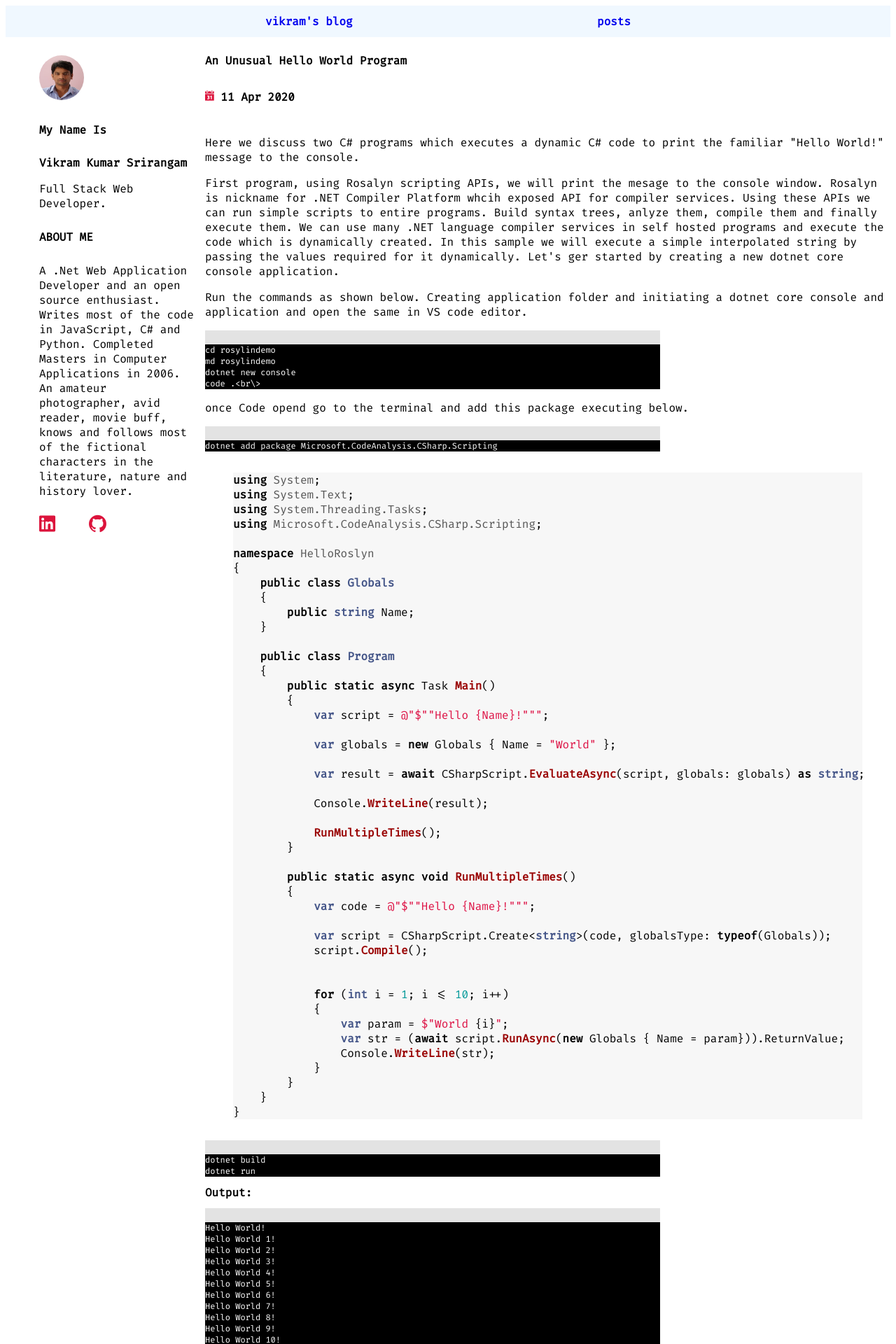
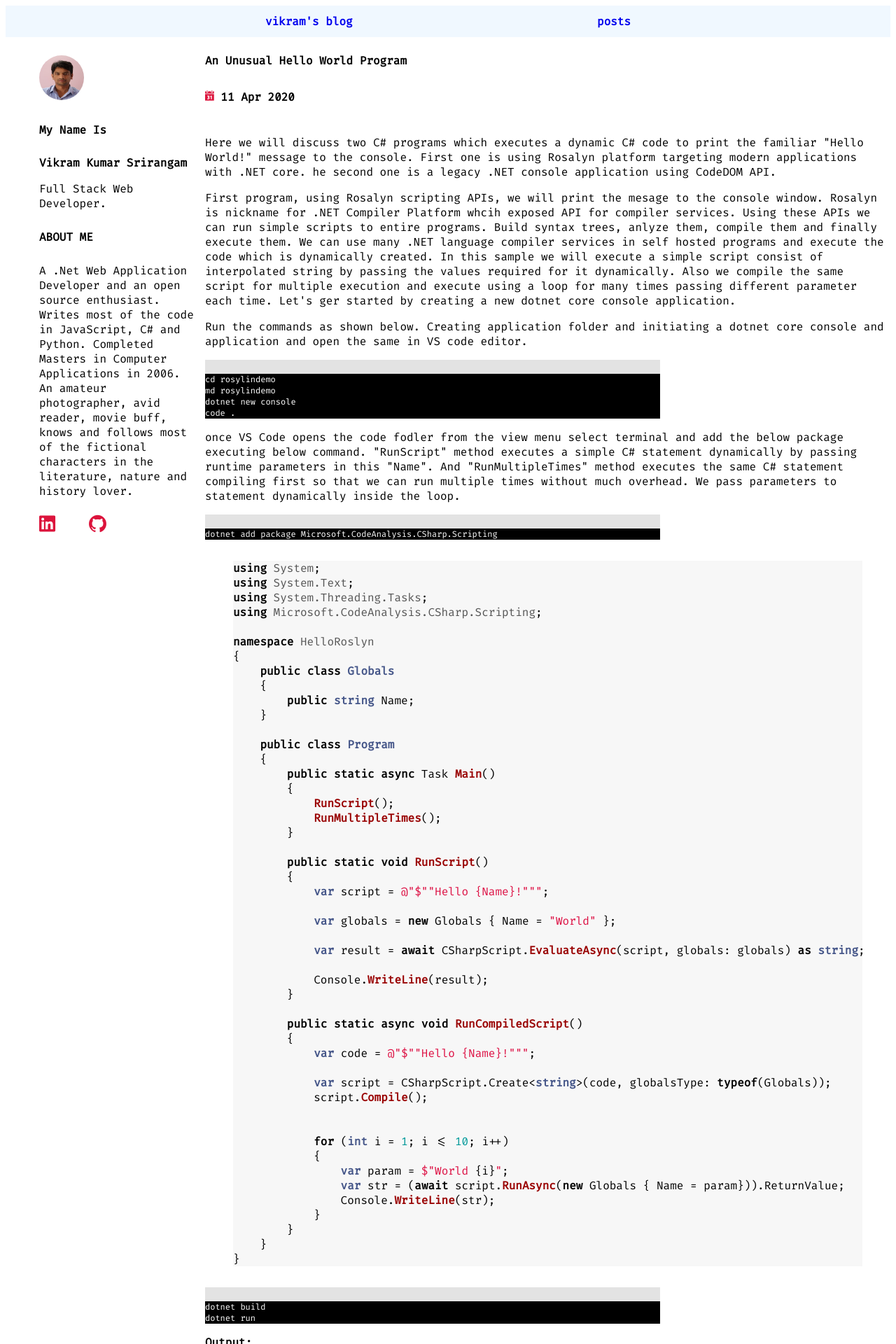
Before and after one commit to srirangamv/srirangamv.github.io, a Jekyll site: the page built from _posts/2020-04-11-an-unusual-hello-world.md, in a window 1280 px wide. Shown: the top 1920 px of the page at 70% size. Built offline with Jekyll 4.4.1, drawn with Linux system fonts in a browser that asks for light colours; some of the changed text lies outside the part shown.

Commit message:
adding post.

```diff
--- a/_posts/2020-04-11-an-unusual-hello-world.md
+++ b/_posts/2020-04-11-an-unusual-hello-world.md
@@ -5,19 +5,19 @@
 description: "An Unusual Hello World Program using Dynamic Code Execution with C#"
 date: 2020-04-11
 ---
-<p>Here we discuss two C# programs which executes a dynamic C# code to print the familiar "Hello World!" message to the console.</p>
+<p>Here we will discuss two C# programs which executes a dynamic C# code to print the familiar "Hello World!" message to the console. First one is using Rosalyn platform targeting modern applications with .NET core. he second one is a legacy .NET console application using CodeDOM API.</p>
 
-<p>First program, using Rosalyn scripting APIs, we will print the mesage to the console window. Rosalyn is nickname for .NET Compiler Platform whcih exposed API for compiler services. Using these APIs we can run simple scripts to entire programs. Build syntax trees, anlyze them, compile them and finally execute them. We can use many .NET language compiler services in self hosted programs and execute the code which is dynamically created. In this sample we will execute a simple interpolated string by passing the values required for it dynamically. Let's ger started by creating a new dotnet core console application.</p>
+<p>First program, using Rosalyn scripting APIs, we will print the mesage to the console window. Rosalyn is nickname for .NET Compiler Platform whcih exposed API for compiler services. Using these APIs we can run simple scripts to entire programs. Build syntax trees, anlyze them, compile them and finally execute them. We can use many .NET language compiler services in self hosted programs and execute the code which is dynamically created. In this sample we will execute a simple script consist of interpolated string by passing the values required for it dynamically. Also we compile the same script for multiple execution and execute using a loop for many times passing different parameter each time. Let's ger started by creating a new dotnet core console application.</p>
 
 <p>Run the commands as shown below. Creating application folder and initiating a dotnet core console and application and open the same in VS code editor.</p>
 <p class="cmd">
 cd rosylindemo<br/>
 md rosylindemo<br/>
 dotnet new console<br/>
-code .<br\>
+code .<br/>
 </p>
 
-<p>once Code opend go to the terminal and add this package executing below.
+<p>once VS Code opens the code fodler from the view menu select terminal and add the below package executing below command. "RunScript" method executes a simple C# statement dynamically by passing runtime parameters in this "Name". And "RunMultipleTimes" method executes the same C# statement compiling first so that we can run multiple times without much overhead. We pass parameters to statement dynamically inside the loop.</p>
 <p class="cmd">
 dotnet add package Microsoft.CodeAnalysis.CSharp.Scripting
 </p>
@@ -39,6 +39,12 @@
     {
         public static async Task Main()
         {
+            RunScript();
+            RunMultipleTimes();
+        }
+
+        public static void RunScript()
+        {
             var script = @"$""Hello {Name}!""";
 
             var globals = new Globals { Name = "World" };
@@ -46,11 +52,9 @@
             var result = await CSharpScript.EvaluateAsync(script, globals: globals) as string;
 
             Console.WriteLine(result);
-
-            RunMultipleTimes();
         }
 
-        public static async void RunMultipleTimes()
+        public static async void RunCompiledScript()
         {
             var code = @"$""Hello {Name}!""";
 
@@ -89,7 +93,7 @@
 Hello World 10!<br/>
 </p>
 
-<p>The .NET Framework includes a mechanism called the Code Document Object Model (CodeDOM) that enables developers of programs that emit source code to generate source code in multiple programming languages at run time, based on a single model that represents the code to render. open visual studio create new console app targeting .NET 4.5 framework</p>
+<p>.NET Framework provides a mechanism called the Code Document Object Model (CodeDOM). Using this we can compile dynamic code and generate assemblies from a .NET program itself. This can be done using any of programming languages at run time, based on a single model that represents the code to render. Open visual studio create new console app targeting .NET 4.5 framework</p>
 
 
 {% highlight csharp %}
```
